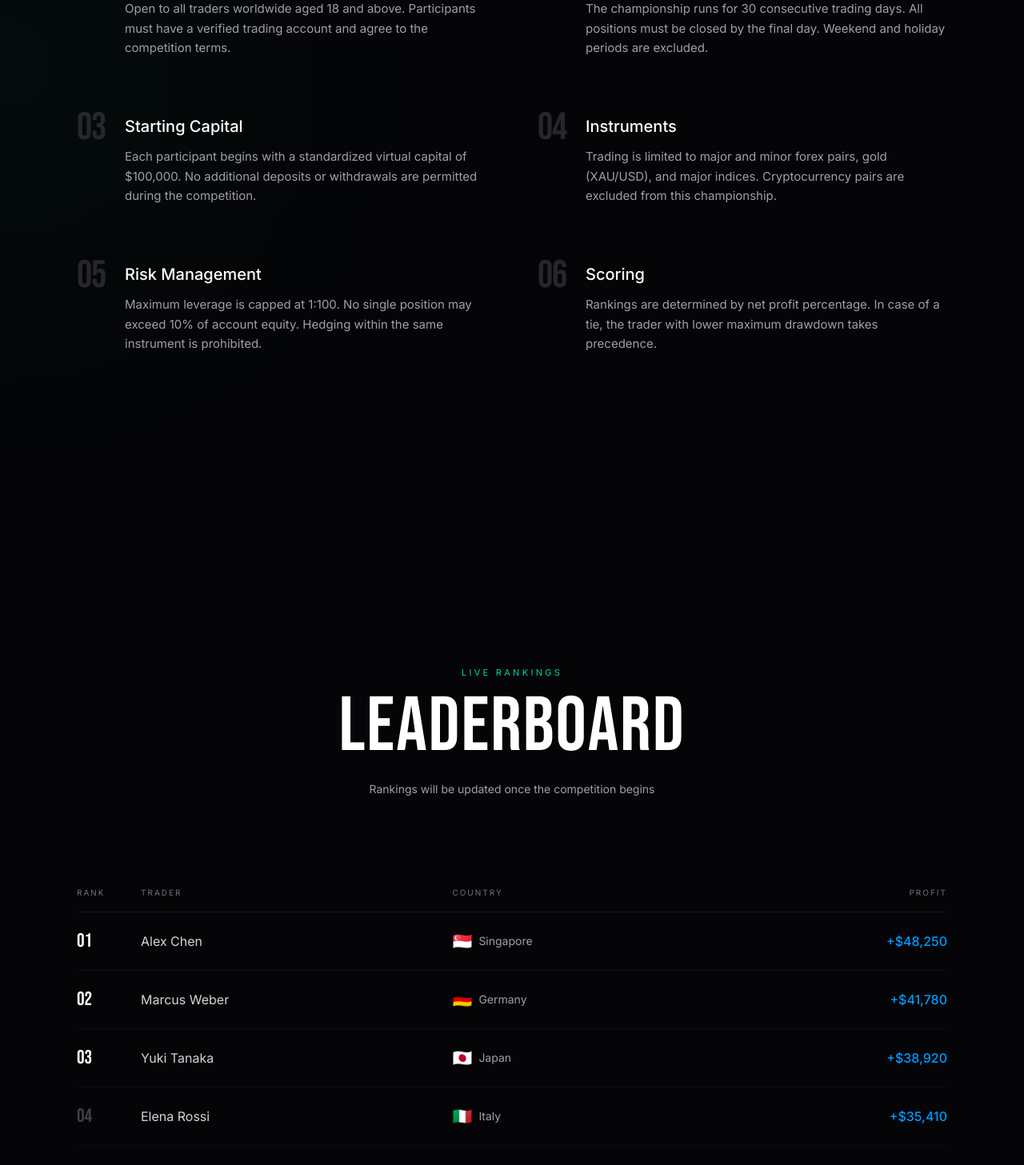
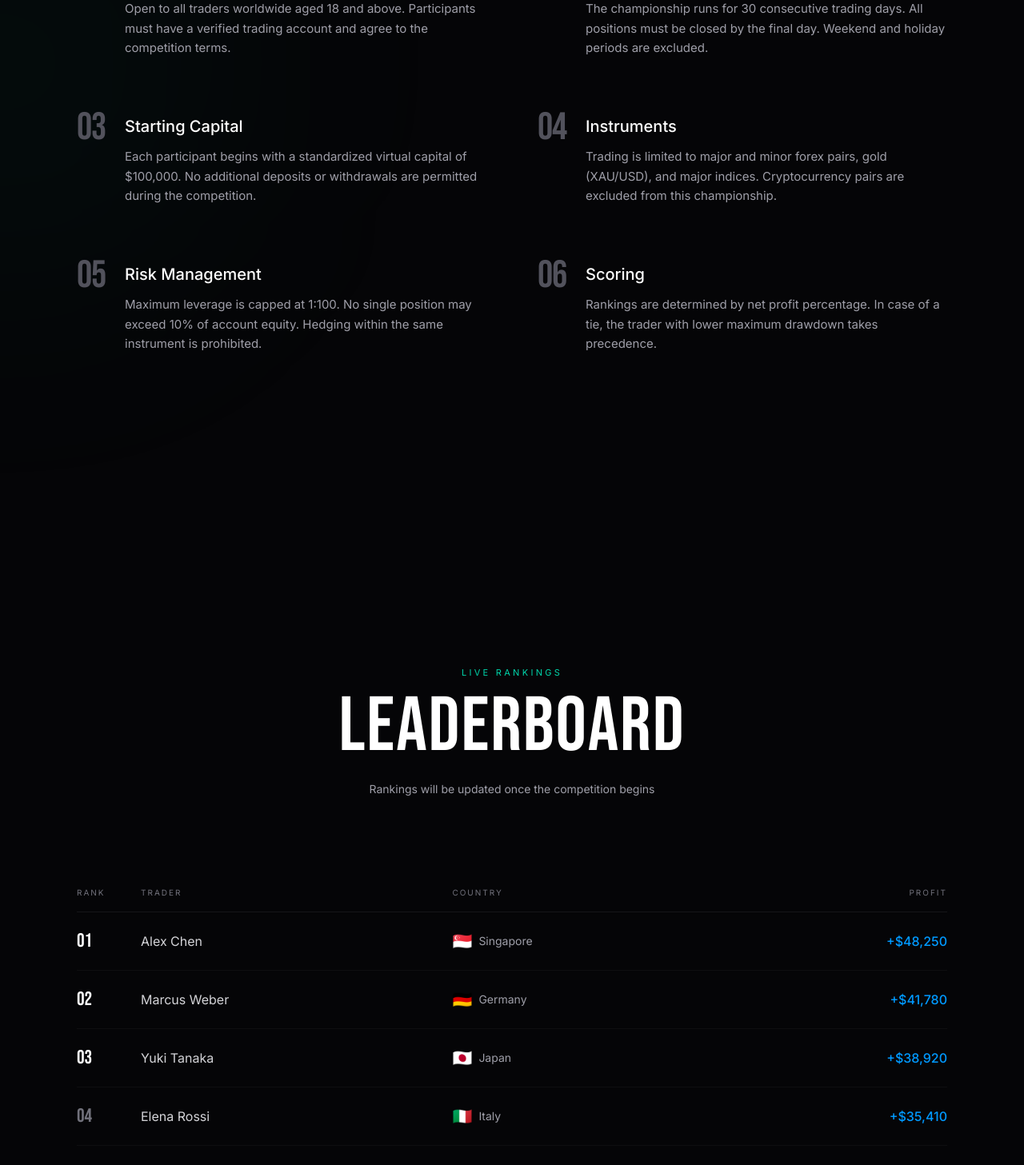
Before and after one commit to unimark88/WAC, a Next.js app: page / in a window 1280 px wide. Shown: the part 2420-3877 px from the top of the page at 80% size. Built offline with nearby package versions, Linux system fonts and the light colour scheme.

Commit message:
style: improve number visibility with lighter shades
Update dark grey numbers to lighter shades for better visibility.

```diff
--- a/components/sections/leaderboard-section.tsx
+++ b/components/sections/leaderboard-section.tsx
@@ -68,7 +68,7 @@ export function LeaderboardSection() {
                 >
                   <td className="py-4 md:py-5">
                     <span
-                      className={`text-xl md:text-2xl ${index < 3 ? 'text-white' : 'text-zinc-700'}`}
+                      className={`text-xl md:text-2xl ${index < 3 ? 'text-white' : 'text-zinc-500'}`}
                       style={{ fontFamily: 'var(--font-bebas), system-ui' }}
                     >
                       {String(trader.rank).padStart(2, '0')}
--- a/components/sections/prizes-section.tsx
+++ b/components/sections/prizes-section.tsx
@@ -59,7 +59,7 @@ export function PrizesSection() {
               {/* Place badge */}
               <div className="mb-6">
                 <span
-                  className="text-[4rem] md:text-[5rem] leading-none text-zinc-800"
+                  className="text-[4rem] md:text-[5rem] leading-none text-zinc-600"
                   style={{ fontFamily: 'var(--font-bebas), system-ui' }}
                 >
                   {prize.place}
--- a/components/sections/rules-section.tsx
+++ b/components/sections/rules-section.tsx
@@ -58,7 +58,7 @@ export function RulesSection() {
           {rules.map((rule) => (
             <div key={rule.number} className="group">
               <div className="flex items-start gap-6">
-                <span className="text-[2.5rem] md:text-[3rem] leading-none tracking-tight text-zinc-800 group-hover:text-zinc-700 transition-colors" style={{ fontFamily: 'var(--font-bebas), system-ui' }}>
+                <span className="text-[2.5rem] md:text-[3rem] leading-none tracking-tight text-zinc-600 group-hover:text-zinc-500 transition-colors" style={{ fontFamily: 'var(--font-bebas), system-ui' }}>
                   {rule.number}
                 </span>
                 <div className="pt-2">
```
